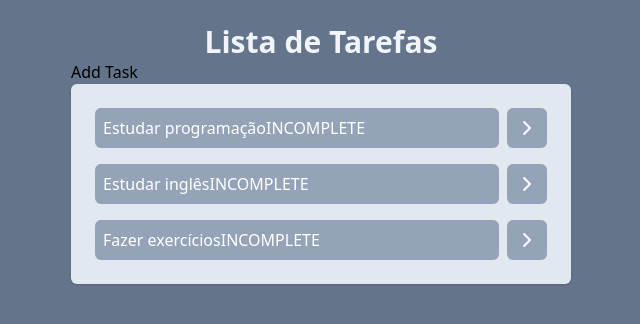
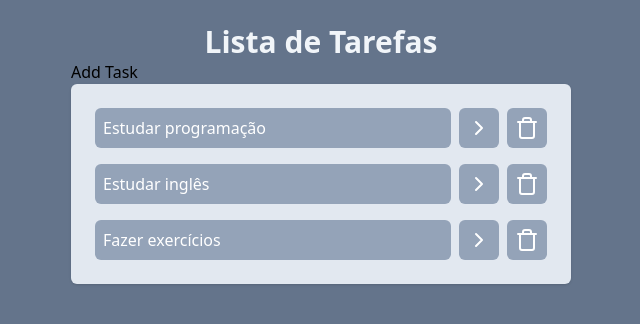
Before and after one commit to redriz/todo-li-react, a React (Vite) app: page / in a window 1280 px wide. Shown: the top 324 px of the page, without its empty margins (319-959 px from the left). Built offline with nearby package versions, Linux system fonts and the light colour scheme.

Commit message:
feat: implement task deletion functionality in Tasks component

```diff
--- a/src/App.jsx
+++ b/src/App.jsx
@@ -35,6 +35,11 @@
     setTasks(newTasks);
   }
 
+  function onDeleteTaskClick(taskId) {
+    const newTasks = tasks.filter((task) => task.id !== taskId);
+    setTasks(newTasks);
+  }
+
   return (
     <div className="w-screen h-screen bg-slate-500 flex justify-center p-6">
       <div className="w-[500px]">
@@ -42,7 +47,11 @@
           Lista de Tarefas
         </h1>
         <AddTask />
-        <Tasks tasks={tasks} onTaskClick={onTaskClick} />
+        <Tasks
+          tasks={tasks}
+          onTaskClick={onTaskClick}
+          onDeleteTaskClick={onDeleteTaskClick}
+        />
       </div>
     </div>
   );
--- a/src/components/Tasks.jsx
+++ b/src/components/Tasks.jsx
@@ -1,19 +1,26 @@
-import { ChevronRightIcon } from "lucide-react";
+import { ChevronRightIcon, Trash } from "lucide-react";
 
-function Tasks(props) {
+function Tasks({ tasks, onTaskClick, onDeleteTaskClick }) {
   return (
     <ul className="space-y-4 p-6 bg-slate-200 rounded-md shadow">
-      {props.tasks.map((task) => (
+      {tasks.map((task) => (
         <li key={task.id} className="flex gap-2">
           <button
-            onClick={() => props.onTaskClick(task.id)}
-            className="bg-slate-400 text-left w-full text-white p-2 rounded-md"
+            onClick={() => onTaskClick(task.id)}
+            className={`bg-slate-400 text-left font-medium w-full text-white p-2 rounded-md ${
+              task.isCompleted && "bg-slate-300 text-slate-500 line-through"
+            }`}
           >
             {task.title}
-            {task.isCompleted ? "COMPLETE" : "INCOMPLETE"}
           </button>
           <button className="bg-slate-400 text-white p-2 rounded-md">
             <ChevronRightIcon />
+          </button>
+          <button
+            onClick={() => onDeleteTaskClick(task.id)}
+            className="bg-slate-400 text-white p-2 rounded-md"
+          >
+            <Trash />
           </button>
         </li>
       ))}
```
